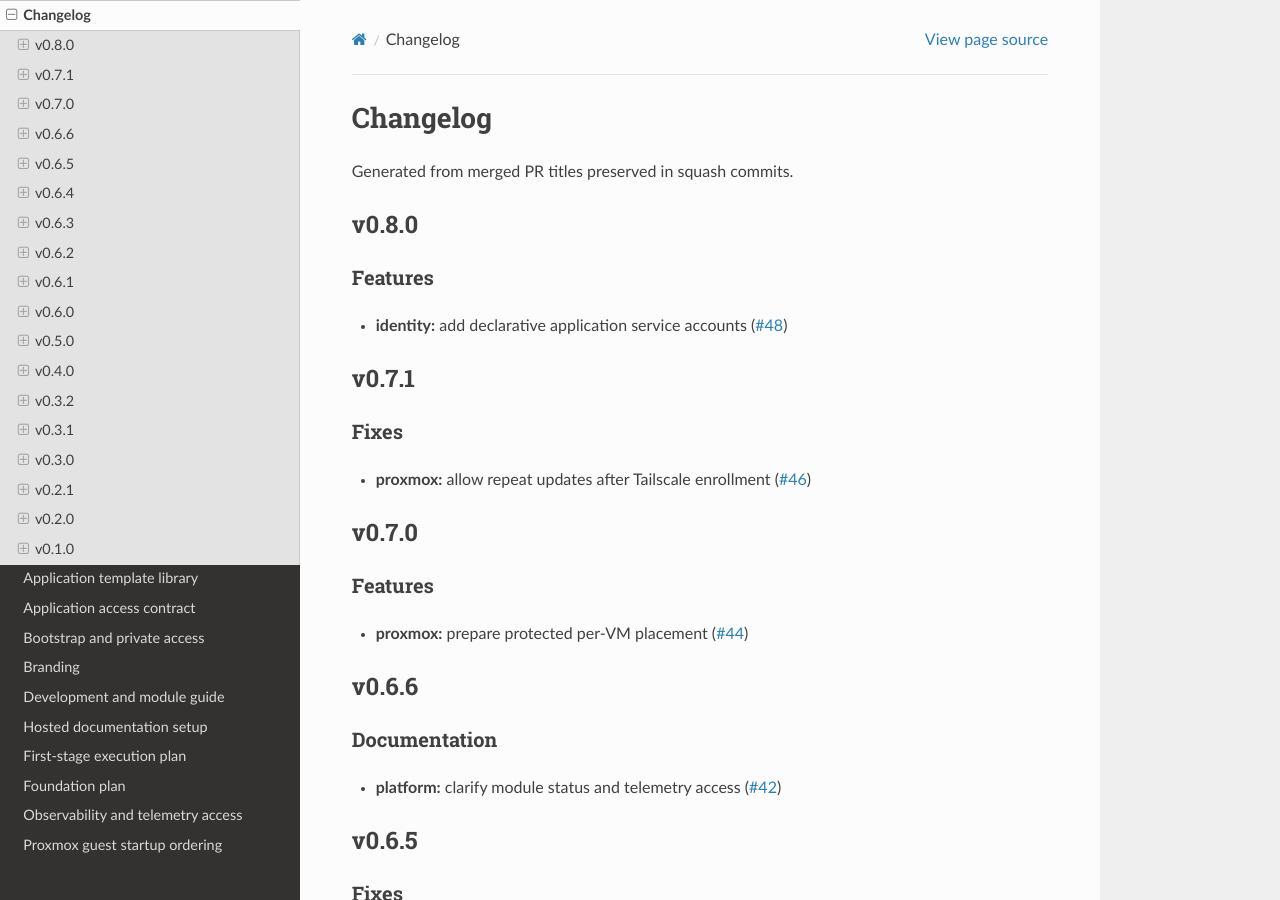
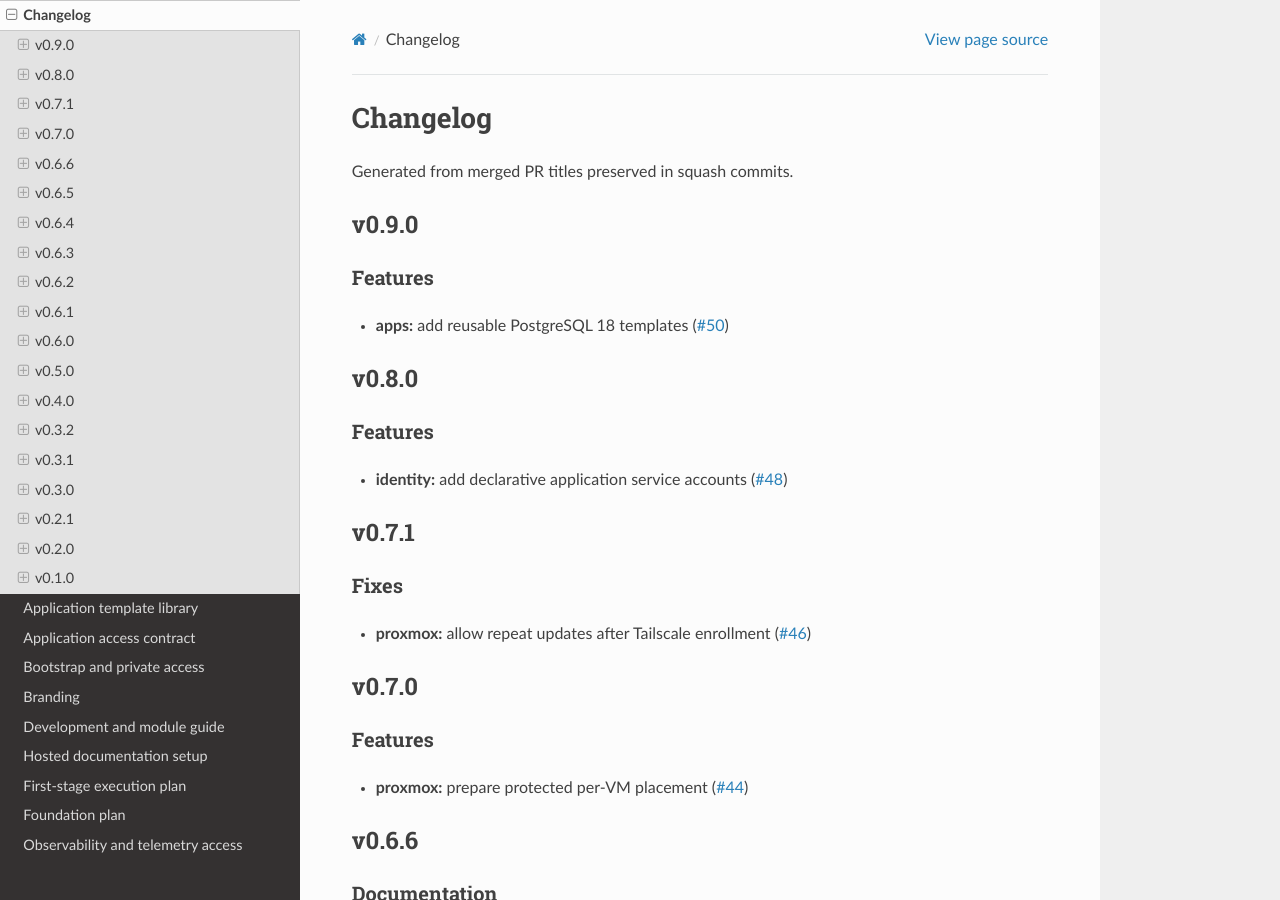
Before and after one commit to CafofoLabs/milkyway, a Sphinx documentation site: the page built from docs/CHANGELOG.md, in a window 1280 px wide and 900 px high. Built offline with Sphinx 7.4.7 and the Read the Docs theme 3.1.0, drawn with Linux system fonts in a browser that asks for light colours; the version number could not be read and is left out.

Commit message:
chore(release): v0.9.0 (#51)

```diff
--- a/docs/CHANGELOG.md
+++ b/docs/CHANGELOG.md
@@ -2,6 +2,10 @@
 
 Generated from merged PR titles preserved in squash commits.
 
+## v0.9.0
+
+### Features
+- **apps:** add reusable PostgreSQL 18 templates ([#50](https://github.com/CafofoLabs/milkyway/pull/50))
 ## v0.8.0
 
 ### Features
```
Also changed, not shown: 1 other file.
